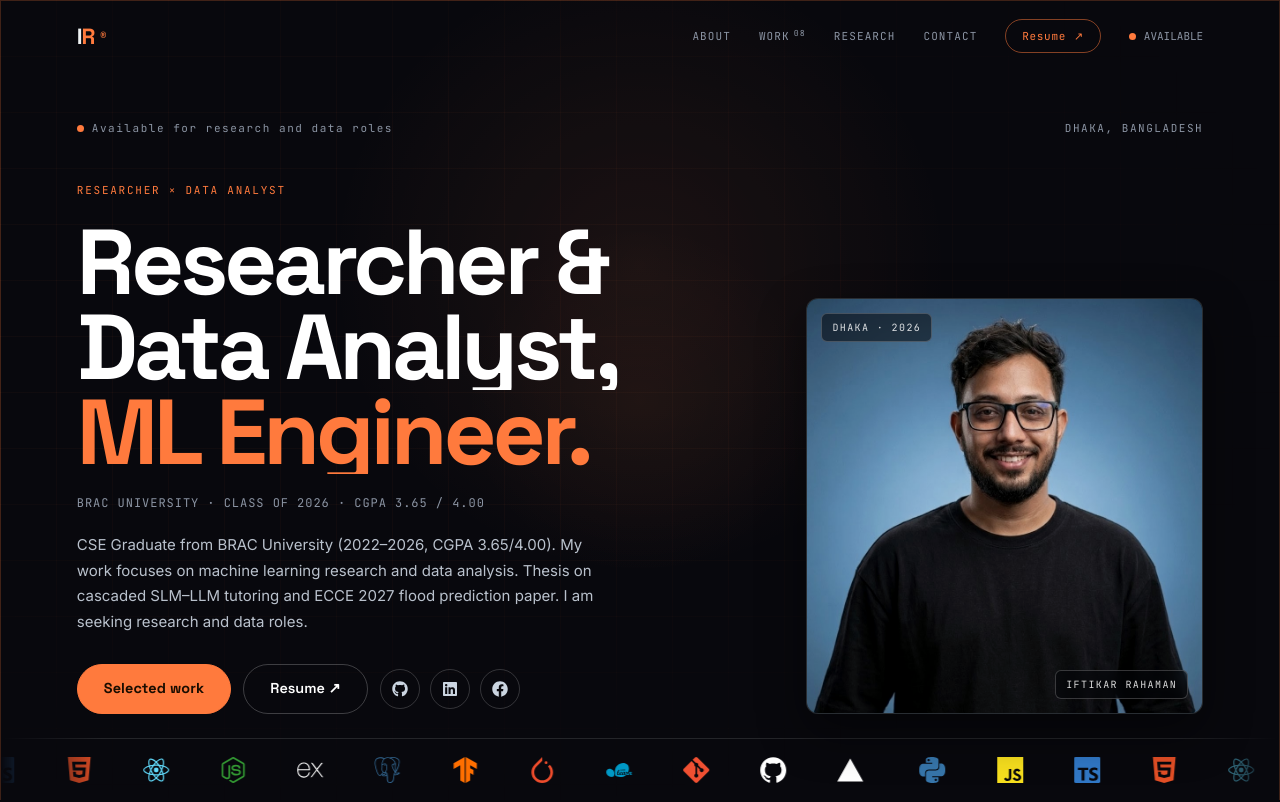
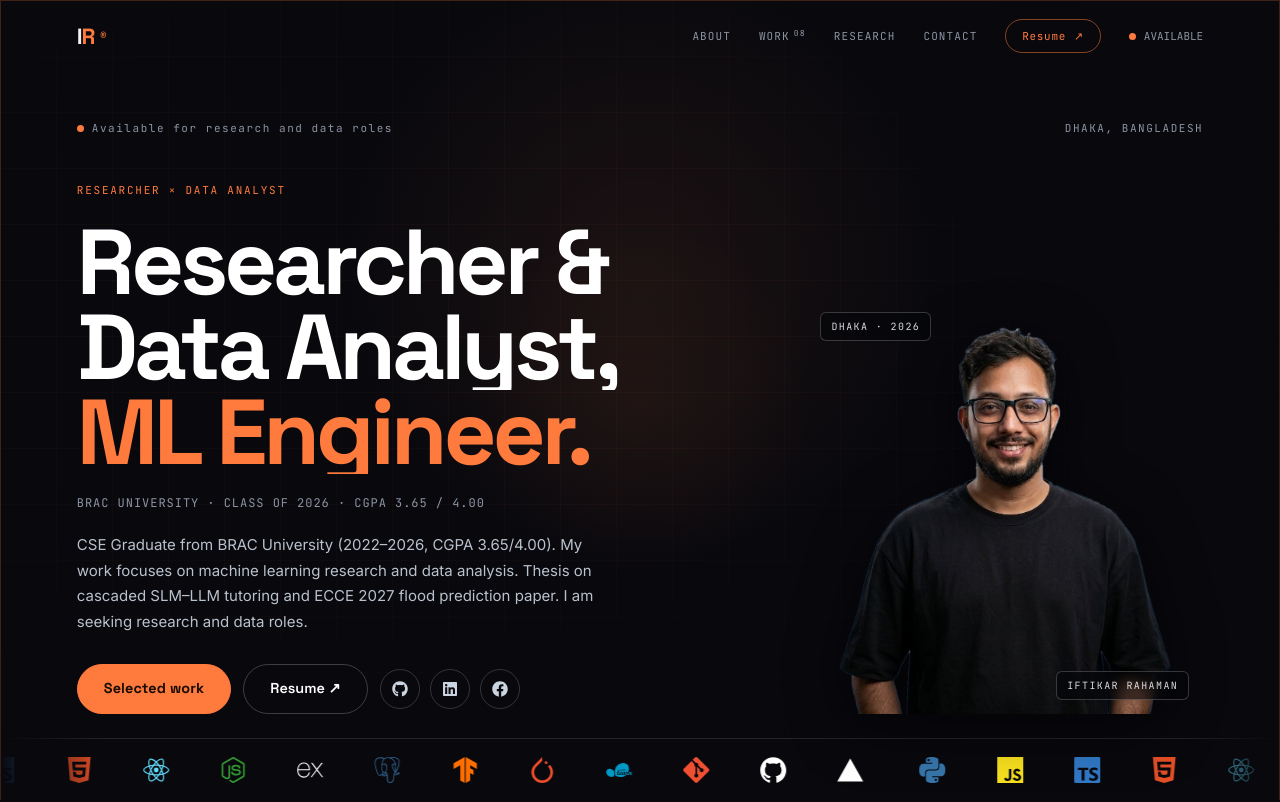
Before and after one commit to IFTI-KAR/Portfolio, a React (Vite) app: page / in a window 1280 px wide. Shown: the top 802 px of the page. Built offline with nearby package versions, Linux system fonts and the light colour scheme.

Commit message:
Use transparent portrait cutout in hero (blue backdrop removed)
- Generate public/Picture-transparent.png via blue-key segmentation
  (border-connected components + feather), keep original intact
- HeroPhoto: transparent cutout with drop-shadow, no frame box;
  favicon still uses Picture.jpg

```diff
--- a/src/components/Hero.jsx
+++ b/src/components/Hero.jsx
@@ -70,21 +70,16 @@ function HeroPhoto() {
         style={{
           position: "relative",
           width: "100%", height: "100%",
-          borderRadius: 12,
-          overflow: "hidden",
-          background: "#0d1117",
-          border: "1px solid var(--line)",
-          boxShadow: "0 18px 48px rgba(0,0,0,0.45)",
+          background: "transparent",
         }}
       >
         <img
-          src="/Picture.jpg"
+          src="/Picture-transparent.png"
           alt="Portrait of Iftikar Rahaman"
           style={{
             width: "100%", height: "100%",
-            objectFit: "cover", objectPosition: "50% 20%",
-            filter: "grayscale(0.15) contrast(1.03)",
-            opacity: 0.97,
+            objectFit: "contain", objectPosition: "50% 100%",
+            filter: "drop-shadow(0 12px 28px rgba(0,0,0,0.5))",
           }}
         />
         <div style={{ position: "absolute", left: 14, top: 14, zIndex: 3, fontFamily: "var(--mono)", fontSize: 10, letterSpacing: "0.14em", color: "rgba(255,255,255,0.85)", border: "1px solid rgba(255,255,255,0.2)", padding: "6px 10px", borderRadius: 6, background: "rgba(5,6,10,0.55)", backdropFilter: "blur(6px)" }}>
```
Also changed, not shown: public/Picture-transparent.png (added).
